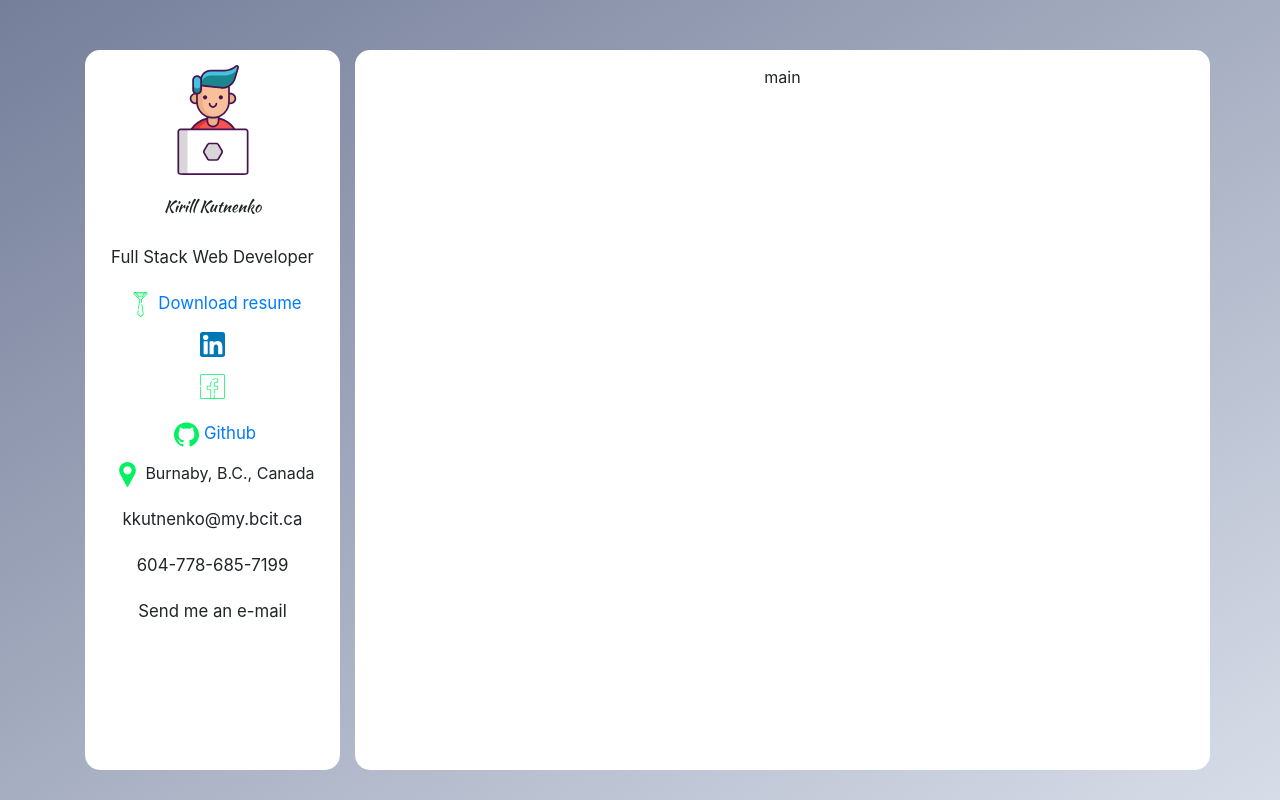
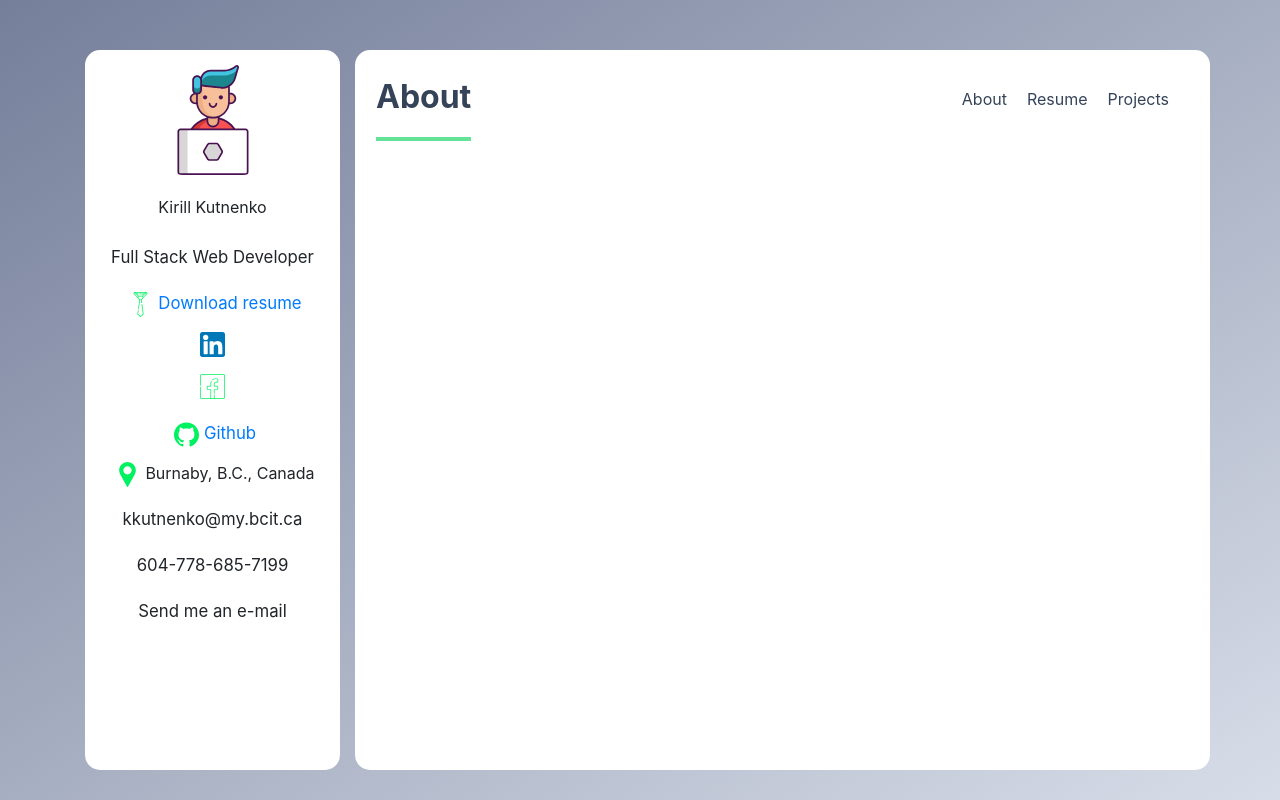
Before and after one commit to kkutnenko/https---github.com-BCIT-SSD-2020-21-portfolio-project-kkutnenko, a React (Create React App) app: page /about in a window 1280 px wide. Built offline with nearby package versions, Linux system fonts and the light colour scheme.

Commit message:
Navbar component created closes #7 fixes #7

```diff
--- a/src/App.css
+++ b/src/App.css
@@ -84,7 +84,7 @@ body{
 }
 
 .sidebar-name {
-font-family: Kaushan Script;
+/* font-family: Kaushan Script; */
 margin: 20px 0;
 
 }
@@ -103,3 +103,33 @@ margin: 20px 0;
 #inline {
   display: inline-block;
 }
+
+
+/*Navbar--------------------------------------------------------*/
+
+.navbar-items{
+  display: flex;
+  }
+
+.navbar-active{
+  font-size: 2rem;
+  font-weight: 700;
+  color: #354358;
+  border-bottom: 4px solid #64e297
+
+}
+
+.navbar-item{
+  margin-right: 20px;
+  text-decoration: none;
+  color: #354358;
+  font-size: 1.3 rem;
+  cursor: pointer;
+  }
+
+.navbar-item:hover{
+  background: -webkit-linear-gradient( #00F260,#0575E6);
+  background-clip: text;
+  -webkit-background-clip: text;
+  -webkit-text-fill-color: transparent
+}
--- a/src/App.js
+++ b/src/App.js
@@ -1,6 +1,7 @@
 import logo from './logo.svg';
 import './App.css';
 import Sidebar from './components/Sidebar'
+import Navbar from './components/Navbar';
 
 function App() {
   return (
@@ -8,14 +9,10 @@ function App() {
       <div className="container">
         <div className = "row">
           <div className="col-lg-3">
-
               <Sidebar/>
-
           </div>
-
-
           <div className = "col-lg-9 app-main">
-              main
+              <Navbar/>
           </div>
         </div>
       </div>
--- /dev/null
+++ b/src/components/Navbar.js
@@ -0,0 +1,35 @@
+import React, { Component } from 'react'
+
+export default class Navbar extends Component {
+    constructor(props){
+        super(props);
+
+        this.state ={
+            activeLink:'About'
+        };
+
+
+    }
+
+    handleClick (clickedLink)  {
+        this.setState({activeLink: clickedLink})
+    }
+
+
+    render() {
+        const {activeLink} = this.state;
+        return (
+            <div className="navbar">
+                <div className="navbar-active">
+                    <p>{activeLink}</p>
+                </div>
+                <div className="navbar-items">
+                    <div className="navbar-item" onClick={ () => this.handleClick('About Me')}><p>About</p></div>
+                    <div className="navbar-item" onClick={ () => this.handleClick('Resume')}><p>Resume</p></div>
+                    <div className="navbar-item" onClick={ () => this.handleClick('Projects')}><p>Projects</p></div>
+                </div>
+
+            </div>
+        )
+    }
+}
```
Also changed, not shown: 1 other file (tests, documents, lock files or other folders).
